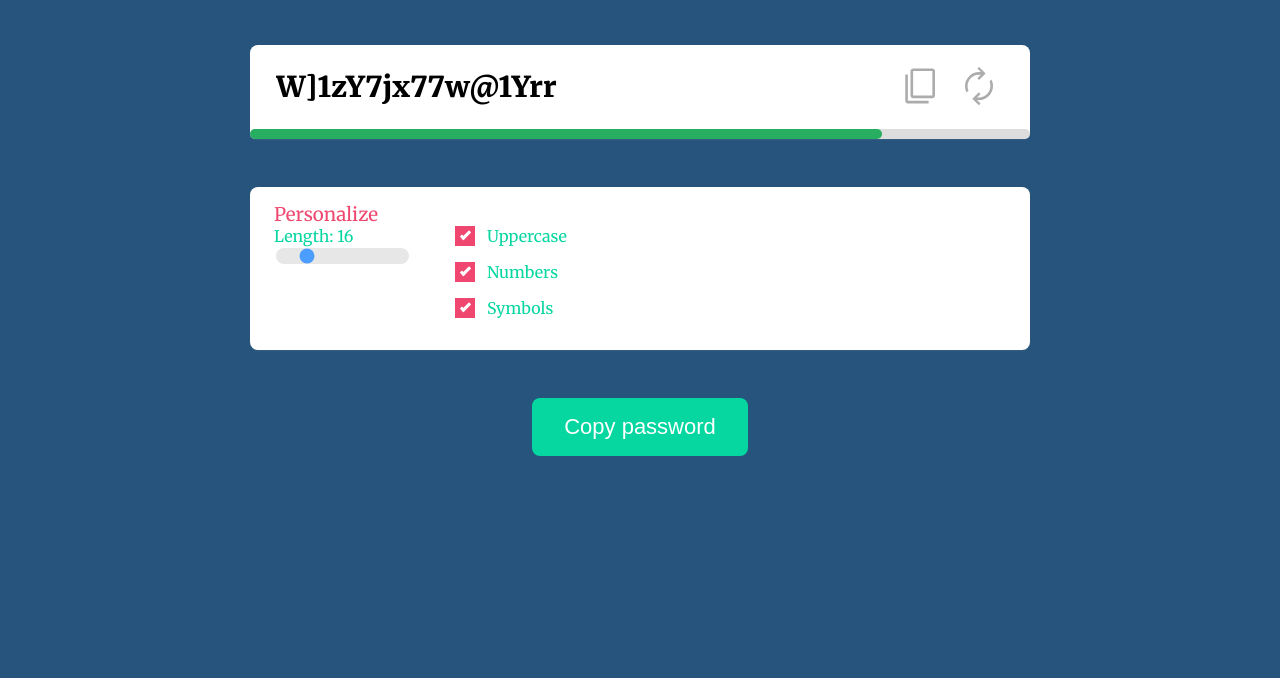
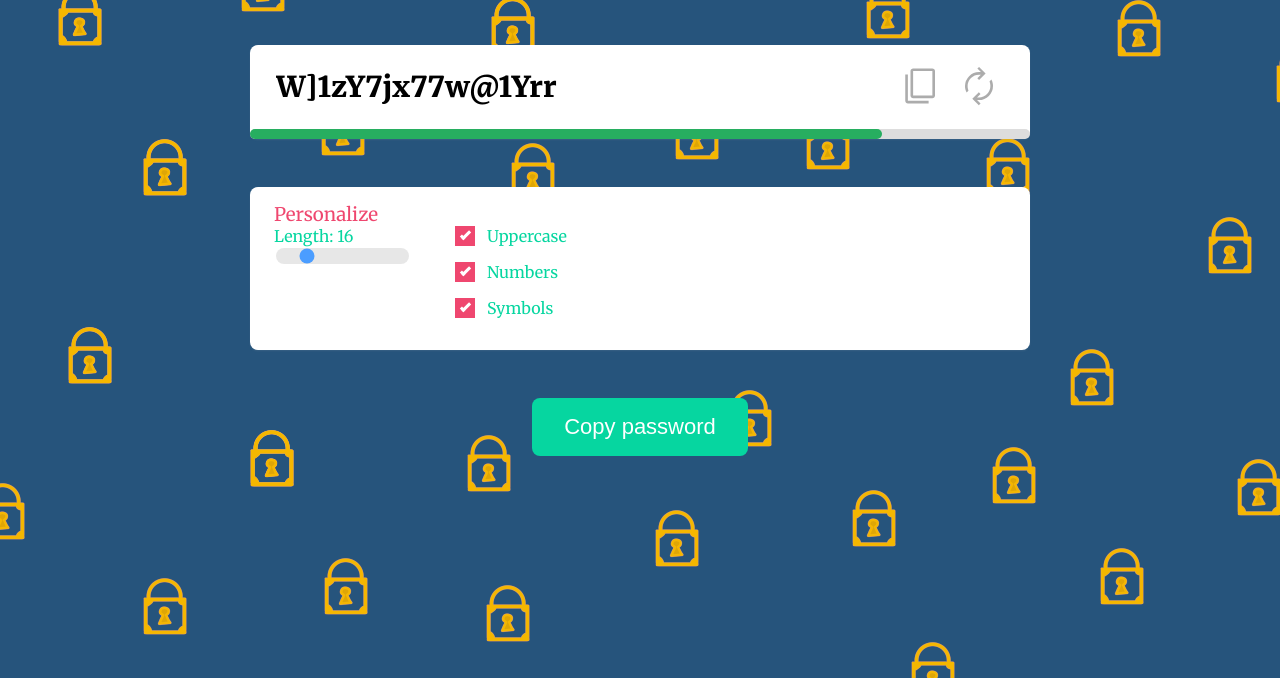
Before and after one commit to EduardaMendes01/password-generator, a plain HTML site: page index.html in a window 1280 px wide. Shown: the part 122-800 px from the top of the page. Drawn offline with Linux system fonts and the light colour scheme.

Commit message:
background change

```diff
--- a/style.css
+++ b/style.css
@@ -1,6 +1,8 @@
 /* General styling for the body, setting the background color, default font, font weight, text color, and padding around the content */
 body {
-    background-color: #26547C; /* light grayish background */
+   background: url("./img/background-Password-B.png") repeat-y;
+   background-position: center;
+   background-attachment: fixed;
     font-family: "Merriweather", serif; /* serif font for better readability */
     font-weight: 400; /* normal font weight */
     color: #EF476F; /* dark grayish color for text */
```
Also changed, not shown: img/background-Password-B.png (added).
